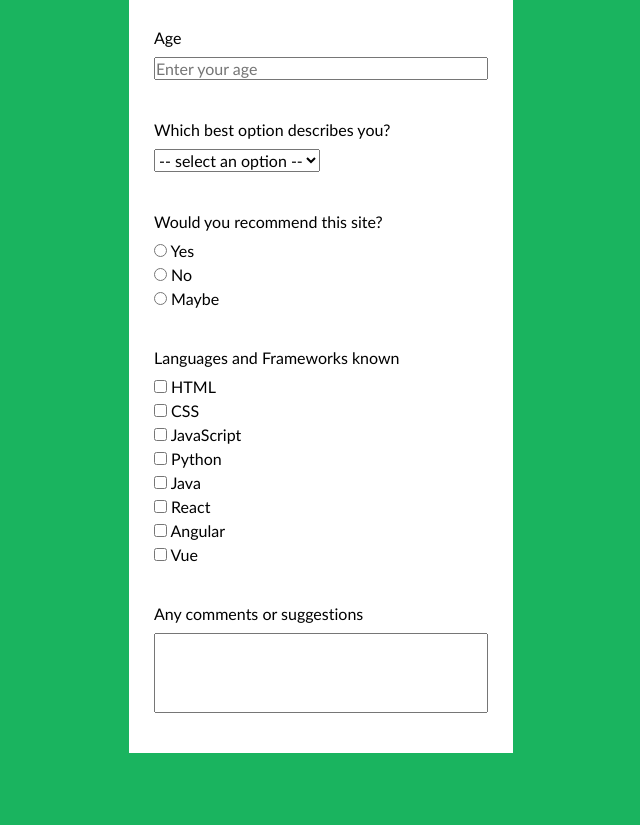
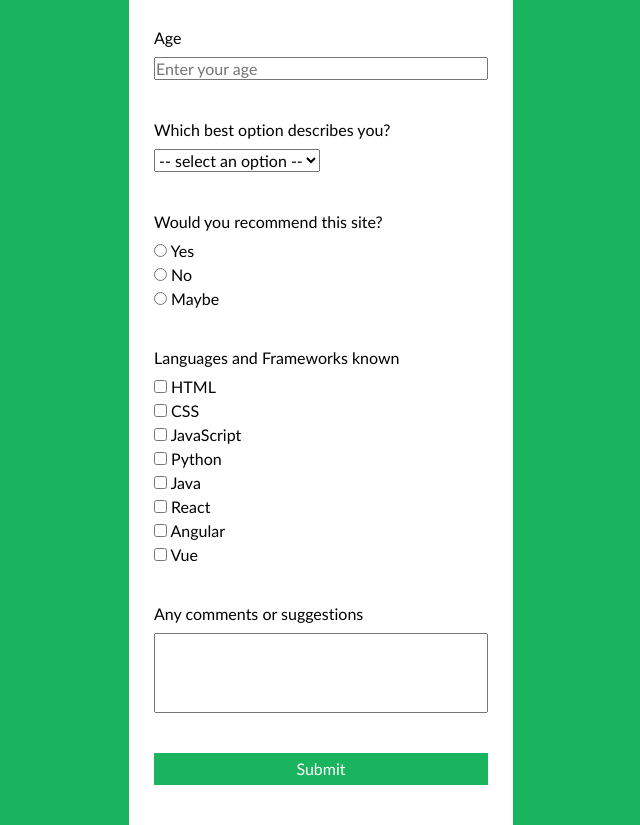
Before and after one commit to MarkWebDeveloper/Survey_Form_HTML, a website: page public/index.html in a window 1280 px wide. Shown: the part 381-1206 px from the top of the page, without its empty margins (319-959 px from the left). Before the commit the page ends 1134 px from the top, so only its background shows below. Drawn offline with Linux system fonts and the light colour scheme.

Commit message:
submit button added

```diff
--- a/public/index.html
+++ b/public/index.html
@@ -119,6 +119,10 @@
                 <input type="text" id="text_box" name="text">
             </div>
 
+            <div class="form_control">
+                <input type="submit" id="submit_button" value="Submit">
+             </div>
+
         </form>
     </main>
 </body>
--- a/src/main.scss
+++ b/src/main.scss
@@ -30,3 +30,10 @@
     width: 100%;
     height: 5em;
 }
+
+#submit_button {
+    width: 100%;
+    height: 2em;
+    background-color: rgb(26, 180, 95);
+    color: white;
+}
```
Also changed, not shown: public/styles.css, 1 other file.
